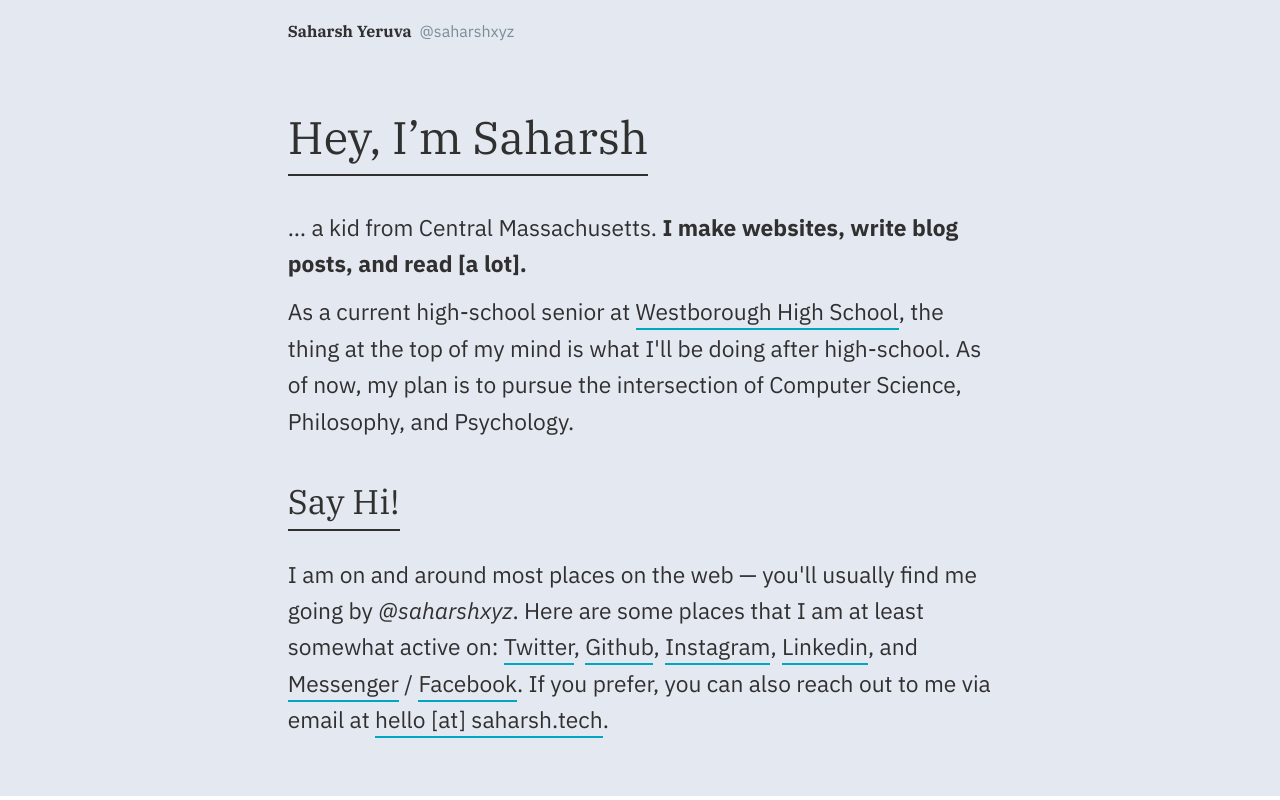
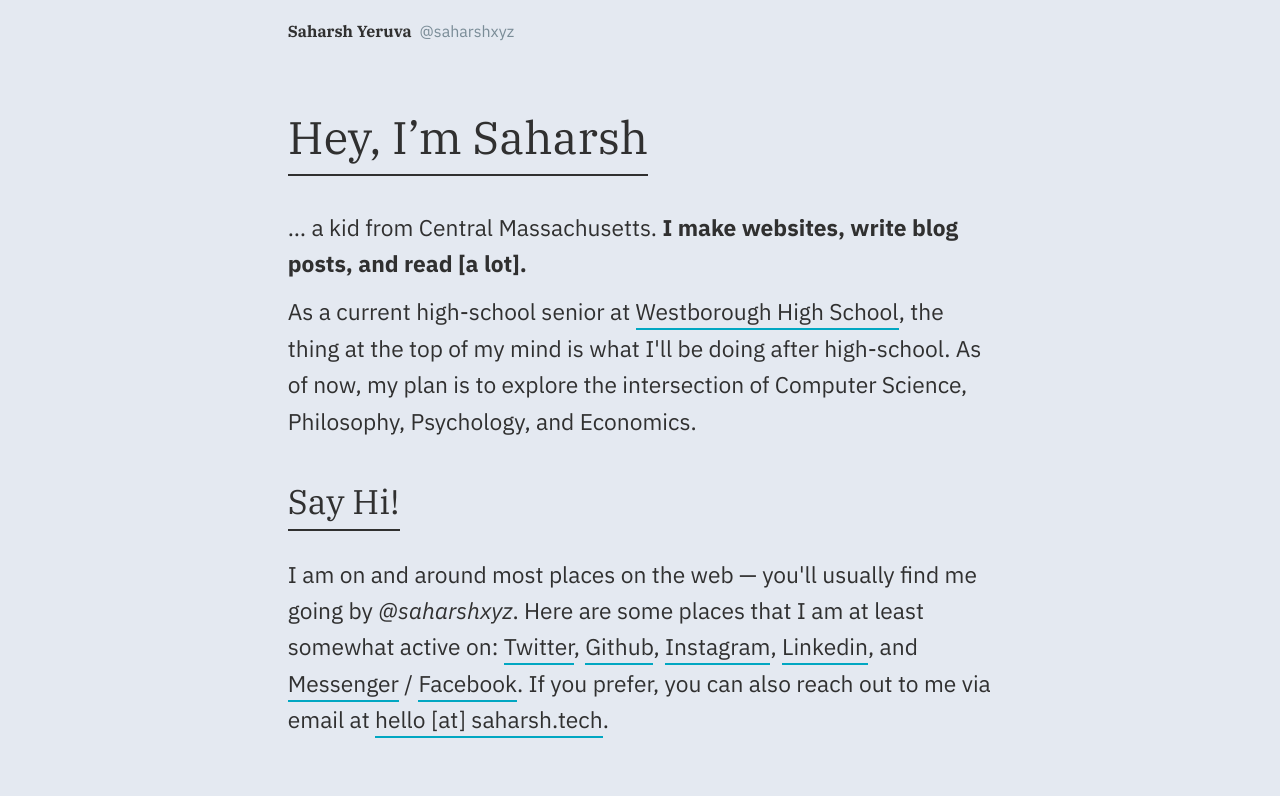
Before and after one commit to saharshxyz/site, a Next.js app: page / in a window 1280 px wide. Shown: the top 800 px of the page. Built offline with nearby package versions, Linux system fonts and the light colour scheme.

Commit message:
Update interests

```diff
--- a/pages/index.tsx
+++ b/pages/index.tsx
@@ -22,8 +22,8 @@ const Home = () => {
             Westborough High School
           </a>
           , the thing at the top of my mind is what I'll be doing after
-          high-school. As of now, my plan is to pursue the intersection of
-          Computer Science, Philosophy, and Psychology.
+          high-school. As of now, my plan is to explore the intersection of
+          Computer Science, Philosophy, Psychology, and Economics.
         </p>
 
         <h2>Say Hi!</h2>
```
